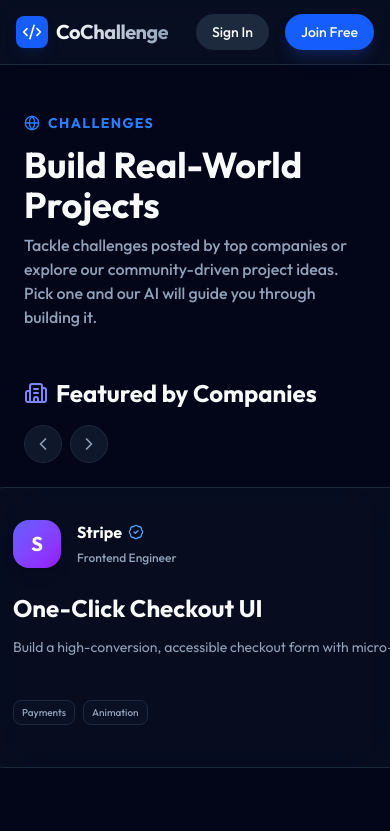
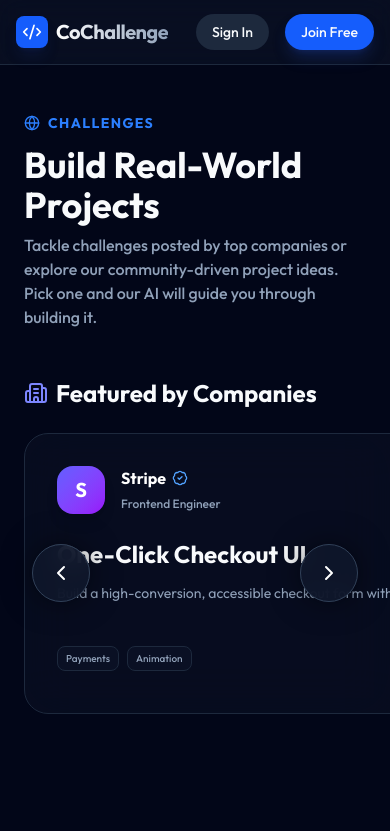
Before and after one commit to Jaeheek0319/CoChallenge, a React (Vite) app: page /challenges in a window 390 px wide. Shown: the top 831 px of the page. Built offline with nearby package versions, Linux system fonts and the light colour scheme; no server answers.

Commit message:
added scuffed carousel animation not gonna keep

```diff
--- a/src/pages/Challenges.tsx
+++ b/src/pages/Challenges.tsx
@@ -1,6 +1,6 @@
-import React, { useRef } from 'react';
+import React, { useState } from 'react';
 import { useNavigate } from 'react-router-dom';
-import { motion } from 'motion/react';
+import { motion, AnimatePresence } from 'motion/react';
 import { Globe, Heart, Users, ArrowRight, Code, BadgeCheck, Building2, ChevronRight, ChevronLeft, User } from 'lucide-react';
 
 const FEATURED_CHALLENGES = [
@@ -99,19 +99,42 @@
 
 export function Challenges() {
   const navigate = useNavigate();
-  const carouselRef = useRef<HTMLDivElement>(null);
+  const [startIndex, setStartIndex] = useState(0);
+  const [direction, setDirection] = useState(0);
 
-  const scrollLeft = () => {
-    if (carouselRef.current) {
-      carouselRef.current.scrollBy({ left: -350, behavior: 'smooth' });
-    }
+  const prevSlide = () => {
+    setDirection(-1);
+    setStartIndex((prev) => prev - 1);
   };
 
-  const scrollRight = () => {
-    if (carouselRef.current) {
-      carouselRef.current.scrollBy({ left: 350, behavior: 'smooth' });
+  const nextSlide = () => {
+    setDirection(1);
+    setStartIndex((prev) => prev + 1);
+  };
+
+  const slideVariants = {
+    enter: (dir: number) => ({
+      x: dir > 0 ? 300 : -300,
+      opacity: 0,
+    }),
+    center: {
+      x: 0,
+      opacity: 1,
+    },
+    exit: (dir: number) => ({
+      x: dir > 0 ? -300 : 300,
+      opacity: 0,
+    }),
+  };
+
+  const visibleItems = [];
+  for (let i = 0; i < FEATURED_CHALLENGES.length; i++) {
+    const index = (((startIndex + i) % FEATURED_CHALLENGES.length) + FEATURED_CHALLENGES.length) % FEATURED_CHALLENGES.length;
+    visibleItems.push({
+      ...FEATURED_CHALLENGES[index],
+      renderKey: `${FEATURED_CHALLENGES[index].id}-${startIndex + i}`
+    });
   }
-  };
 
   return (
     <div className="max-w-7xl mx-auto px-6 py-12">
@@ -142,33 +165,35 @@
               <BadgeCheck className="w-3.5 h-3.5" /> Verified
             </span>
           </div>
-          <div className="flex gap-2">
-            <button
-              onClick={scrollLeft}
-              className="p-2 rounded-full bg-slate-900 border border-slate-800 hover:bg-slate-800 hover:border-slate-700 transition-colors text-slate-400 hover:text-white"
-            >
-              <ChevronLeft className="w-5 h-5" />
-            </button>
-            <button
-              onClick={scrollRight}
-              className="p-2 rounded-full bg-slate-900 border border-slate-800 hover:bg-slate-800 hover:border-slate-700 transition-colors text-slate-400 hover:text-white"
-            >
-              <ChevronRight className="w-5 h-5" />
-            </button>
-          </div>
         </div>
 
-        <div
-          ref={carouselRef}
-          className="flex gap-6 overflow-x-auto pb-8 snap-x snap-mandatory -mx-6 px-6 [&::-webkit-scrollbar]:hidden"
-          style={{ scrollbarWidth: 'none', msOverflowStyle: 'none' }}
+        <div className="relative group/carousel -mx-6 px-6 overflow-hidden">
+          <button
+            onClick={prevSlide}
+            className="absolute left-8 top-1/2 -translate-y-[calc(50%+1rem)] z-20 p-4 rounded-full bg-slate-900/90 backdrop-blur-md border border-slate-700 hover:bg-slate-800 transition-all text-white shadow-[0_0_30px_rgba(0,0,0,0.5)] opacity-100 md:opacity-0 md:group-hover/carousel:opacity-100 hover:scale-110"
           >
-          {FEATURED_CHALLENGES.map((challenge, idx) => (
+            <ChevronLeft className="w-6 h-6" />
+          </button>
+
+          <button
+            onClick={nextSlide}
+            className="absolute right-8 top-1/2 -translate-y-[calc(50%+1rem)] z-20 p-4 rounded-full bg-slate-900/90 backdrop-blur-md border border-slate-700 hover:bg-slate-800 transition-all text-white shadow-[0_0_30px_rgba(0,0,0,0.5)] opacity-100 md:opacity-0 md:group-hover/carousel:opacity-100 hover:scale-110"
+          >
+            <ChevronRight className="w-6 h-6" />
+          </button>
+
+          <div className="flex gap-6 pb-8">
+            <AnimatePresence mode="popLayout" custom={direction} initial={false}>
+              {visibleItems.map((challenge) => (
                 <motion.div
-              key={challenge.id}
-              initial={{ opacity: 0, x: 20 }}
-              animate={{ opacity: 1, x: 0 }}
-              transition={{ delay: idx * 0.1 }}
+                  layout
+                  custom={direction}
+                  variants={slideVariants}
+                  initial="enter"
+                  animate="center"
+                  exit="exit"
+                  key={challenge.renderKey}
+                  transition={{ duration: 1, ease: [0.6, 1, 0.36, 1] }}
                   className="min-w-[320px] md:min-w-[400px] snap-center flex-shrink-0 group glass-panel rounded-3xl overflow-hidden hover:border-indigo-500/50 transition-all border-b-4 border-b-transparent hover:border-b-indigo-500 relative flex flex-col"
                 >
                   {/* Premium Gradient Background */}
@@ -214,6 +239,8 @@
                   </div>
                 </motion.div>
               ))}
+            </AnimatePresence>
+          </div>
         </div>
       </div>
 
```
Lines whose indentation alone changed are shown as unchanged.
